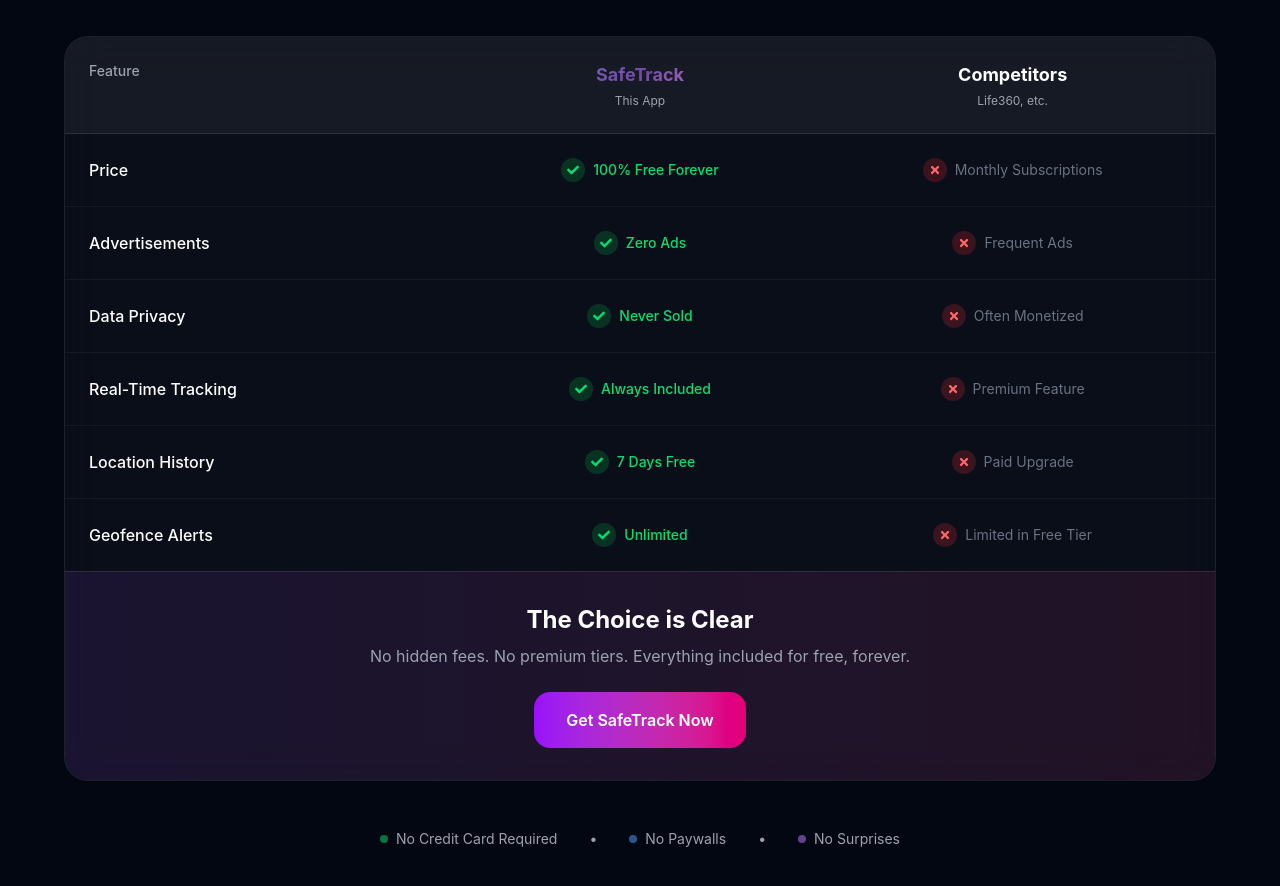
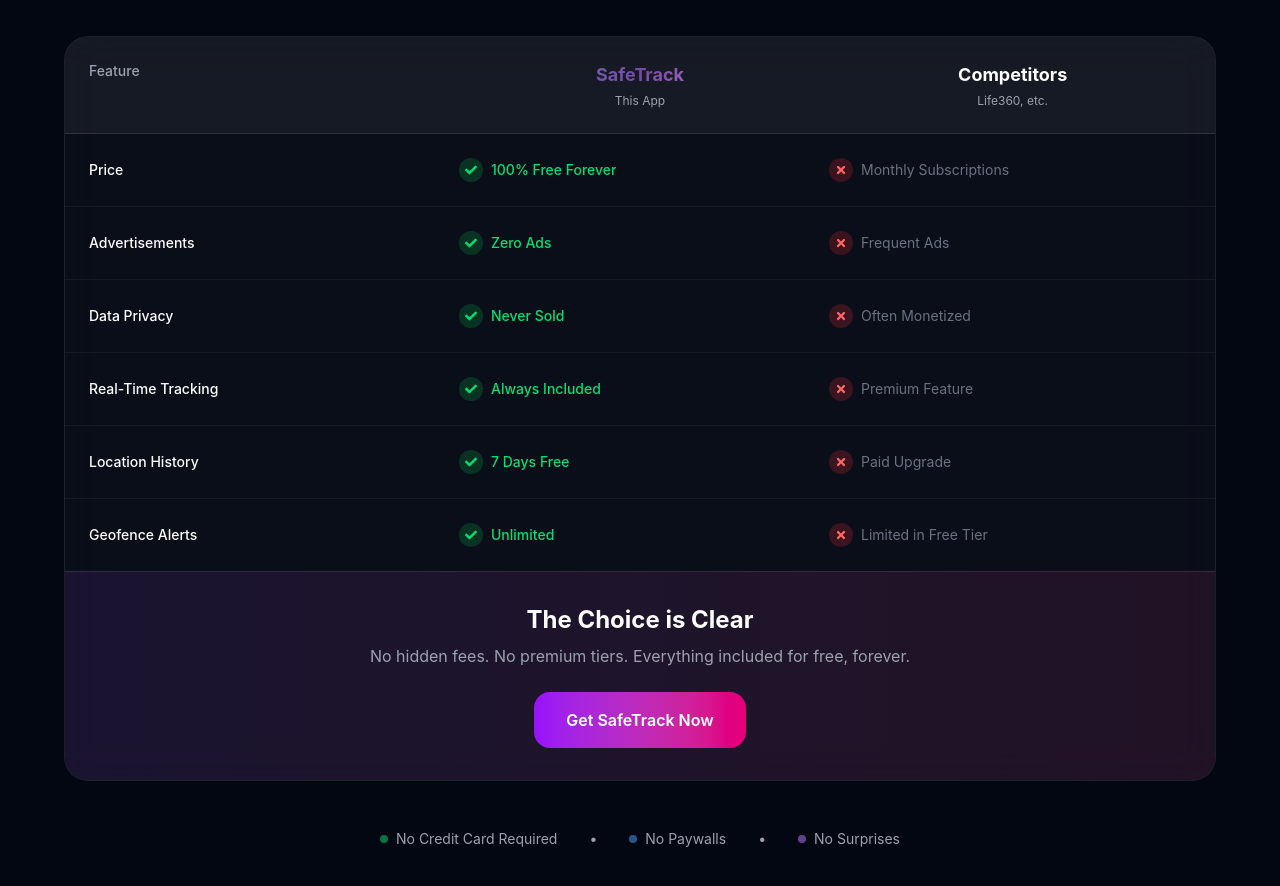
Before and after one commit to haniamansoor434-pixel/Landing-Page, a React (Vite) app: page / in a window 1280 px wide. Shown: the part 3220-4106 px from the top of the page. Built offline with nearby package versions, Linux system fonts and the light colour scheme.

Commit message:
enhance styling and layout of comparison table in WhySafeTrack component

```diff
--- a/src/components/WhySafeTrack.jsx
+++ b/src/components/WhySafeTrack.jsx
@@ -87,7 +87,7 @@
                     </div>
 
                     {/* Table Rows */}
-                    <div className="divide-y divide-white/5">
+                    <div className="divide-y divide-white/5 text-sm">
                         {comparison.map((item, index) => (
                             <motion.div
                                 key={index}
@@ -95,24 +95,25 @@
                                 whileInView={{ opacity: 1, x: 0 }}
                                 viewport={{ once: true }}
                                 transition={{ delay: index * 0.1 }}
-                                className="grid grid-cols-3 gap-4 p-6 hover:bg-white/5 transition-colors"
+                                className="grid grid-cols-3 gap-2 p-4 md:p-6 hover:bg-white/5 transition-colors items-center"
                             >
-                                <div className="font-medium">{item.feature}</div>
+                                {/* Feature Name */}
+                                <div className="font-medium text-left truncate">{item.feature}</div>
 
                                 {/* SafeTrack Column */}
-                                <div className="flex items-center justify-center gap-2">
-                                    <div className="w-6 h-6 rounded-full bg-green-500/20 flex items-center justify-center">
+                                <div className="flex items-center justify-start gap-2 truncate">
+                                    <div className="w-6 h-6 rounded-full bg-green-500/20 flex items-center justify-center flex-shrink-0">
                                         <FaCheck className="text-green-400 text-xs" />
                                     </div>
-                                    <span className="text-sm font-medium text-green-400">{item.safetrack}</span>
+                                    <span className="text-sm font-medium text-green-400 truncate">{item.safetrack}</span>
                                 </div>
 
                                 {/* Competitors Column */}
-                                <div className="flex items-center justify-center gap-2">
-                                    <div className="w-6 h-6 rounded-full bg-red-500/20 flex items-center justify-center">
+                                <div className="flex items-center justify-start gap-2 truncate">
+                                    <div className="w-6 h-6 rounded-full bg-red-500/20 flex items-center justify-center flex-shrink-0">
                                         <FaTimes className="text-red-400 text-xs" />
                                     </div>
-                                    <span className="text-sm text-gray-500">{item.competitors}</span>
+                                    <span className="text-sm text-gray-500 truncate">{item.competitors}</span>
                                 </div>
                             </motion.div>
                         ))}
```
